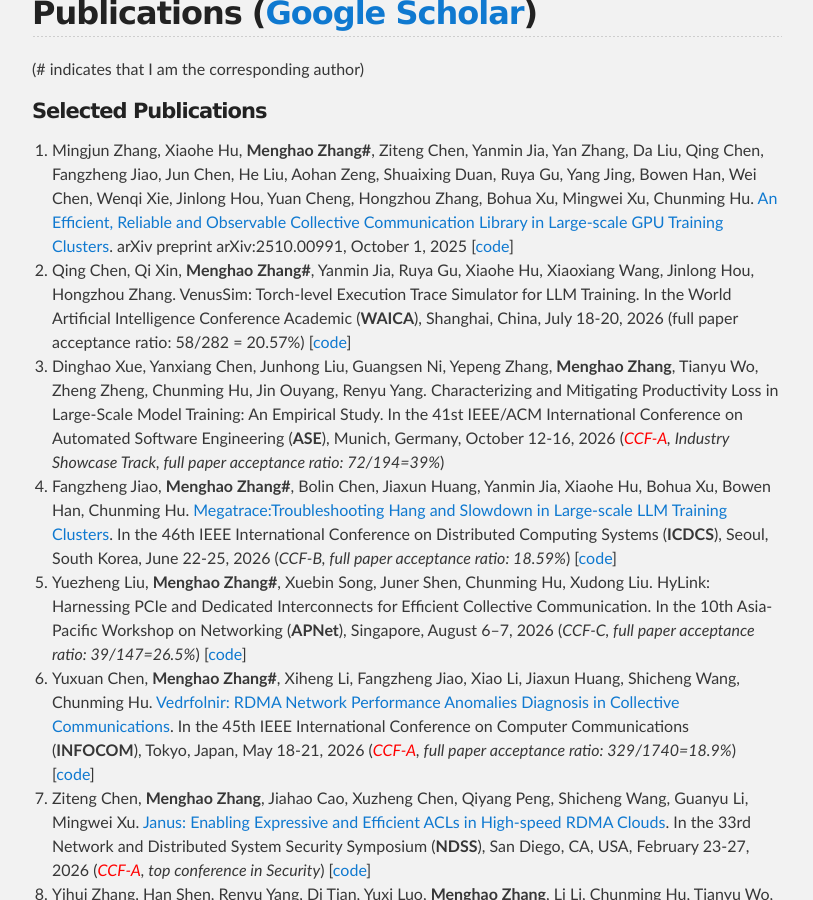
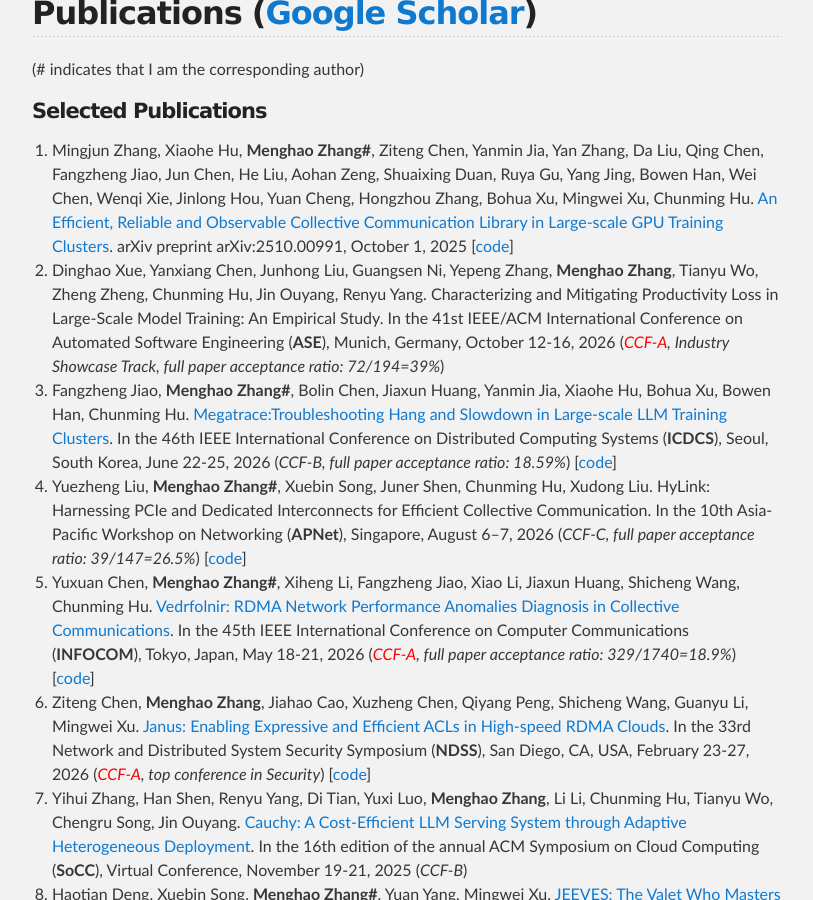
Before and after one commit to zhangmenghao/zhangmenghao.github.io, a Jekyll site: the page built from index.md, in a window 1280 px wide and 900 px high, scrolled down 1477 px. Shown: the whole window, without its empty margins (233-1046 px from the left). Built offline with Jekyll 4.4.1, drawn with Linux system fonts in a browser that asks for light colours; some of the changed lines change nothing that is shown.

Commit message:
Update paper

```diff
--- a/index.md
+++ b/index.md
@@ -43,12 +43,12 @@
 ## Publications ([Google Scholar](https://scholar.google.com/citations?user=fv-p85gAAAAJ&hl=zh-CN))
 (# indicates that I am the corresponding author)
 #### Selected Publications
-33. Mingjun Zhang, Xiaohe Hu, __Menghao Zhang#__, Ziteng Chen, Yanmin Jia, Yan Zhang, Da Liu, Qing Chen, Fangzheng Jiao, Jun Chen, He Liu, Aohan Zeng, Shuaixing Duan, Ruya Gu, Yang Jing, Bowen Han, Wei Chen, Wenqi Xie, Jinlong Hou, Yuan Cheng, Hongzhou Zhang, Bohua Xu, Mingwei Xu, Chunming Hu.
+32. Mingjun Zhang, Xiaohe Hu, __Menghao Zhang#__, Ziteng Chen, Yanmin Jia, Yan Zhang, Da Liu, Qing Chen, Fangzheng Jiao, Jun Chen, He Liu, Aohan Zeng, Shuaixing Duan, Ruya Gu, Yang Jing, Bowen Han, Wei Chen, Wenqi Xie, Jinlong Hou, Yuan Cheng, Hongzhou Zhang, Bohua Xu, Mingwei Xu, Chunming Hu.
 [An Efficient, Reliable and Observable Collective Communication Library in Large-scale GPU Training Clusters](https://arxiv.org/pdf/2510.00991).
 arXiv preprint arXiv:2510.00991, October 1, 2025 [[code](https://github.com/sii-research/VCCL/)]
-32. Qing Chen, Qi Xin, __Menghao Zhang#__, Yanmin Jia, Ruya Gu, Xiaohe Hu, Xiaoxiang Wang, Jinlong Hou, Hongzhou Zhang.
+<!-- 32. Qing Chen, Qi Xin, __Menghao Zhang#__, Yanmin Jia, Ruya Gu, Xiaohe Hu, Xiaoxiang Wang, Jinlong Hou, Hongzhou Zhang.
 VenusSim: Torch-level Execution Trace Simulator for LLM Training.
-In the World Artificial Intelligence Conference Academic (**WAICA**), Shanghai, China, July 18-20, 2026 (full paper acceptance ratio: 58/282 = 20.57%) [[code](https://github.com/Infrawaves/VenusSim)]
+In the World Artificial Intelligence Conference Academic (**WAICA**), Shanghai, China, July 18-20, 2026 (full paper acceptance ratio: 58/282 = 20.57%) [[code](https://github.com/Infrawaves/VenusSim)] -->
 31. Dinghao Xue, Yanxiang Chen, Junhong Liu, Guangsen Ni, Yepeng Zhang, __Menghao Zhang__, Tianyu Wo, Zheng Zheng, Chunming Hu, Jin Ouyang, Renyu Yang.
 Characterizing and Mitigating Productivity Loss in Large-Scale Model Training: An Empirical Study.
 In the 41st IEEE/ACM International Conference on Automated Software Engineering (**ASE**), Munich, Germany, October 12-16, 2026 (*<font color='red'>CCF-A</font>, Industry Showcase Track, full paper acceptance ratio: 72/194=39%*)
```
